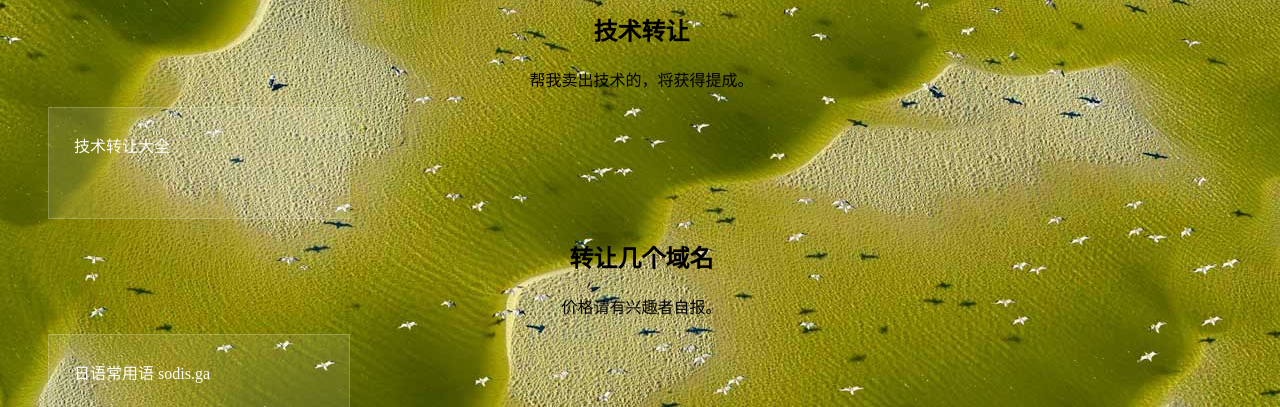
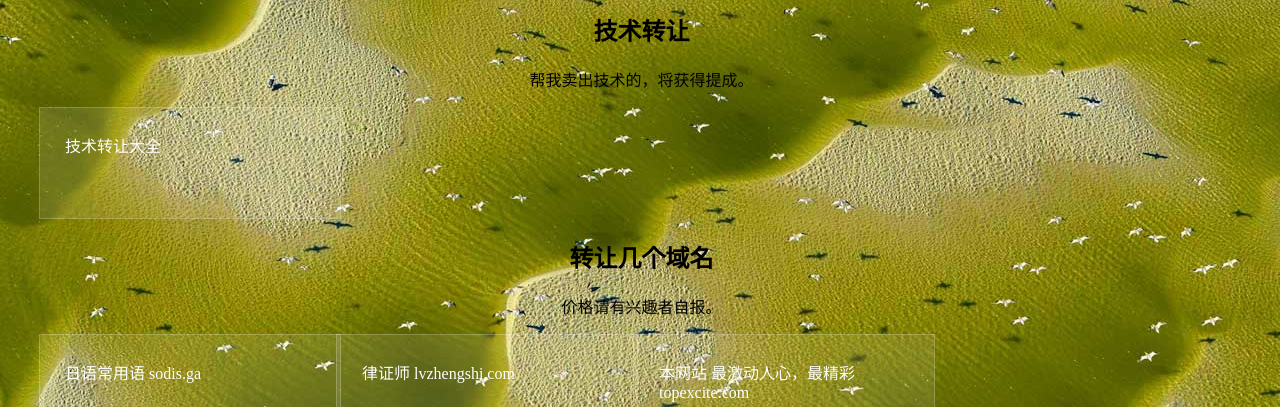
Before and after one commit to jobinson99/topexcite, a plain HTML site: page index.html in a window 1280 px wide. Shown: the part 393-800 px from the top of the page. Drawn offline with Linux system fonts and the light colour scheme.

Commit message:
更新首页样式

```diff
--- a/index.html
+++ b/index.html
@@ -36,11 +36,12 @@
 
 	}
 	 li {
-	     display: block;
+	     display: inline-flex;
+		margin-left: -9px;
 	     padding: 25px;
 	     width: 250px;
 	     height: 60px;
-	     border: 1px solid rgba(255,255,255,0.2);
+		border: 1px solid rgba(255,255,255,0.2);
              background-color: rgba(255,255,255,0.1);
 	 }
 
```
